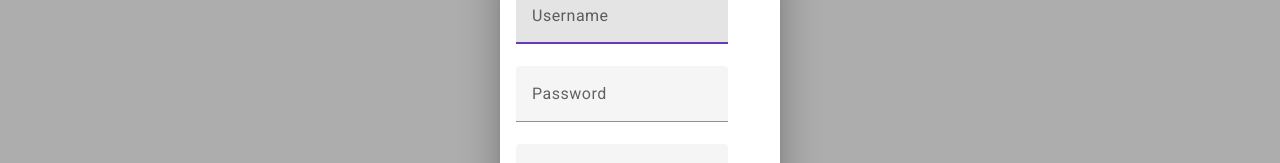
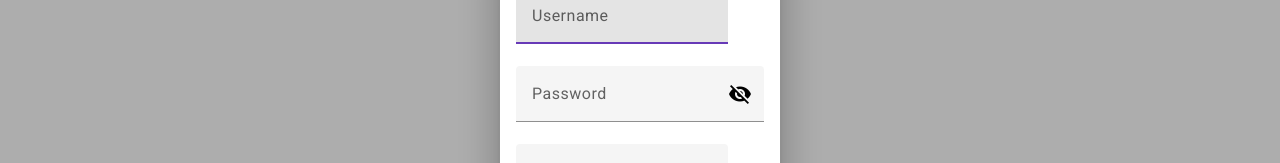
Before and after one commit to animalelder/cineData-angular-client, an Angular app: page / in a window 1280 px wide. Both pictures are taken after a click on the button "Sign Up". Shown: the part 254-417 px from the top of the page. Built offline with nearby package versions, Linux system fonts and the light colour scheme.

Commit message:
Show/Hide password for Login/Registration

```diff
--- a/src/app/app.module.ts
+++ b/src/app/app.module.ts
@@ -4,7 +4,8 @@
 import { provideHttpClient } from '@angular/common/http';
 import { AppComponent } from './app.component';
 import { provideAnimationsAsync } from '@angular/platform-browser/animations/async';
-
+import { MatIconModule } from '@angular/material/icon';
+import { MatLabel } from '@angular/material/form-field';
 import { MatInputModule } from '@angular/material/input';
 import { MatButtonModule } from '@angular/material/button';
 import { MatCardModule } from '@angular/material/card';
@@ -23,6 +24,8 @@
     AppRoutingModule,
     FormsModule,
     BrowserAnimationsModule,
+    MatIconModule,
+    MatLabel,
     MatInputModule,
     MatButtonModule,
     MatCardModule,
--- a/src/app/user-login-form/user-login-form.component.html
+++ b/src/app/user-login-form/user-login-form.component.html
@@ -19,11 +19,14 @@
         <input
           matInput
           [(ngModel)]="userData.password"
-          type = "password"
+          [type]="hide ? 'password' : 'text'"
           placeholder="Password"
           name="Password"
           required
         >
+        <button mat-icon-button matSuffix (click)="hide = !hide" [attr.aria-label]="'Hide password'" [attr.aria-pressed]="hide">
+      <mat-icon>{{hide ? 'visibility_off' : 'visibility'}}</mat-icon>
+    </button>
       </mat-form-field>
     </form>
   </mat-card-content>
--- a/src/app/user-login-form/user-login-form.component.ts
+++ b/src/app/user-login-form/user-login-form.component.ts
@@ -43,4 +43,5 @@
       }
     );
   }
+  hide = true;
 }
--- a/src/app/user-registration-form/user-registration-form.component.html
+++ b/src/app/user-registration-form/user-registration-form.component.html
@@ -19,11 +19,14 @@
           <input
             matInput
             [(ngModel)]="userData.password"
-            type = "password"
+           [type]="hide ? 'password' : 'text'"
             placeholder="Password"
             name="Password"
             required
           >
+          <button mat-icon-button matSuffix (click)="hide = !hide" [attr.aria-label]="'Hide password'" [attr.aria-pressed]="hide">
+      <mat-icon>{{hide ? 'visibility_off' : 'visibility'}}</mat-icon>
+    </button>
         </mat-form-field>
         <mat-form-field apperance="fill">
           <input
--- a/src/app/user-registration-form/user-registration-form.component.ts
+++ b/src/app/user-registration-form/user-registration-form.component.ts
@@ -25,7 +25,6 @@
   ) {}
 
   ngOnInit(): void {}
-
   // This is the function responsible for sending the form inputs to the backend
   registerUser(): void {
     this.fetchApiData.userRegistration(this.userData).subscribe(
@@ -45,4 +44,5 @@
       }
     );
   }
+  hide = true;
 }
```
